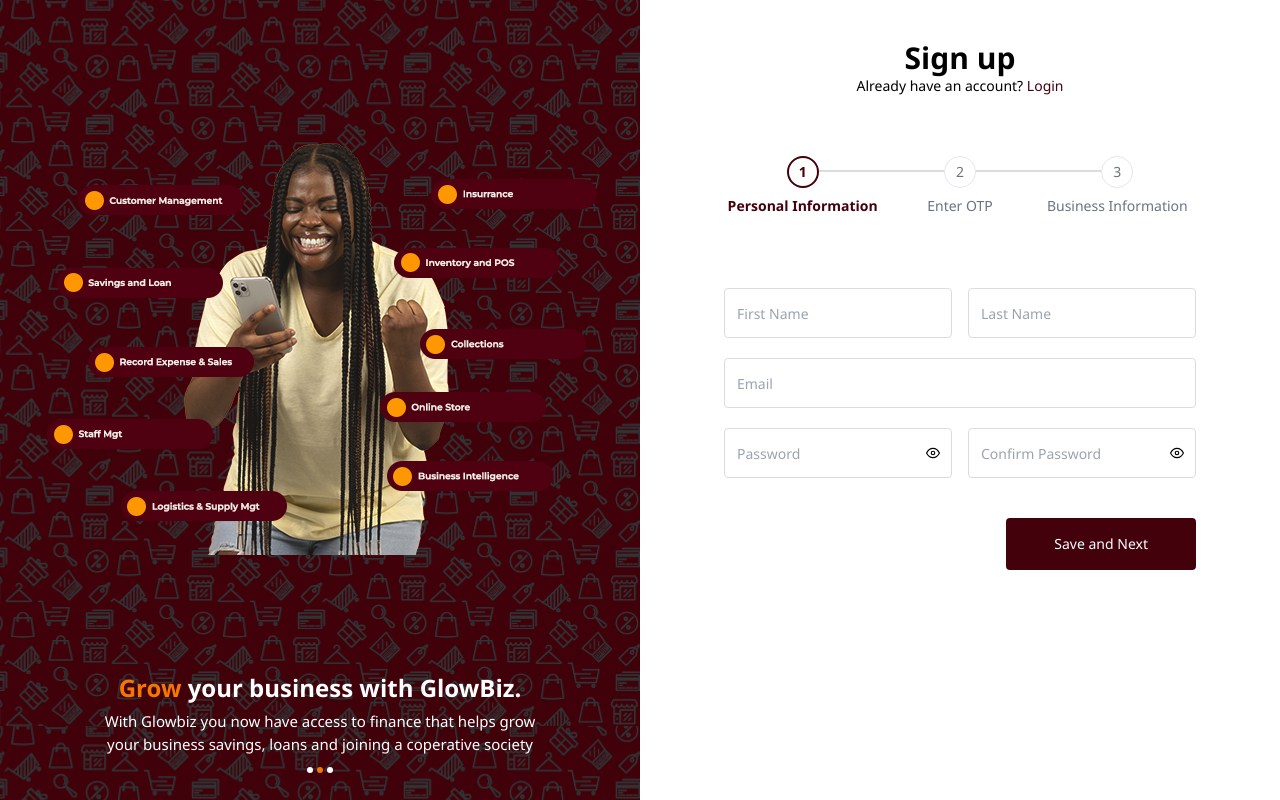
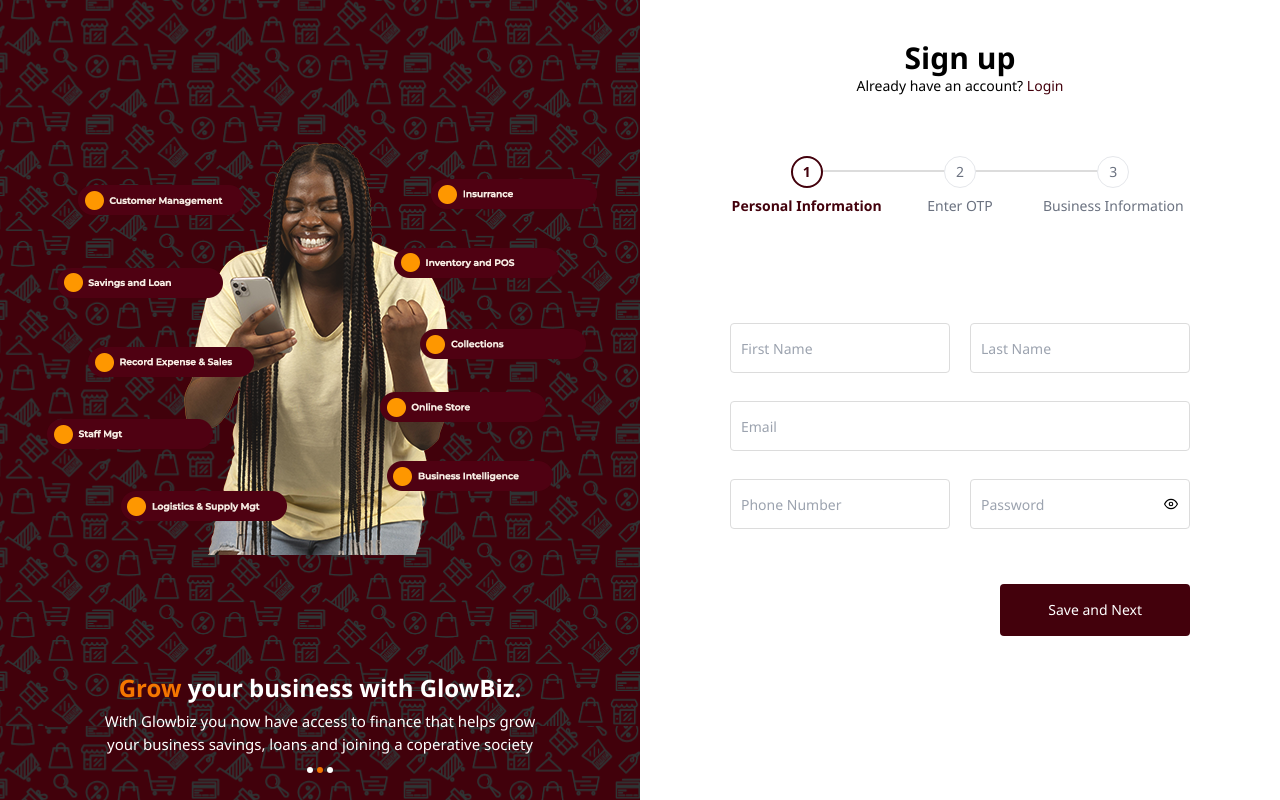
Before and after one commit to Isah-Hamza/kiosk, a React (Vite) app: page /register in a window 1280 px wide. Built offline with nearby package versions, Linux system fonts and the light colour scheme.

Commit message:
connected register endpoint

```diff
--- a/src/Services/UserServices.js
+++ b/src/Services/UserServices.js
@@ -5,3 +5,7 @@ export async function AuthenticateUser(payload) {
   const response = await api.post(ApiEndPoints.authenticate, payload);
   return response;
 }
+export async function Signup(payload) {
+  const response = await api.post(ApiEndPoints.signup, payload);
+  return response;
+}
--- a/src/pages/Register/index.jsx
+++ b/src/pages/Register/index.jsx
@@ -6,11 +6,16 @@ import CustomButton from "../../components/Buttons/CustomButton";
 import OTPInput from "../../components/CustomInput/OTPInput";
 import CustomSelect from "../../components/CustomInput/Select";
 import { Link, useNavigate } from "react-router-dom";
-
+import ValidationError from "../../components/Error/ValidationError";
+import { useSelector, useDispatch } from "react-redux";
 import { IoMdCheckmark } from "react-icons/io";
 import { useFormik } from "formik";
+import * as Yup from "yup";
+import { signupAction } from "../../store/slices/user/signupSlice";
 
 const Register = () => {
+  const { loading, data } = useSelector((state) => state.signup);
+  const dispatch = useDispatch();
   const navigate = useNavigate();
   const steps = [
     {
@@ -45,12 +50,27 @@ const Register = () => {
       phone: "",
       password: "",
     },
+    validationSchema: Yup.object().shape({
+      firstName: Yup.string().required("First Name is required"),
+      lastName: Yup.string().required("Last Name is required"),
+      phone: Yup.string().required("Phone Number is required"),
+      email: Yup.string()
+        .email("Invalid email address")
+        .required("Email is required"),
+      password: Yup.string().required("Password is required"),
+    }),
+    onSubmit(values) {
+      values.deviceToken = "test_token";
+      dispatch(signupAction({ data: values, navigate }));
+    },
   });
+
+  const { errors, touched, handleSubmit, getFieldProps } = formik;
 
   return (
     <div>
       <AuthPagesLayout>
-        <div className="w-full mt-16 my-16 sm:my-10  flex flex-col self-start px-5">
+        <div className="max-w-[500px] w-full mt-16 my-16 sm:my-10  flex flex-col self-start px-5">
           <div className="text-center">
             <p className="font-semibold text-3xl">Sign up</p>
             <p className="text-sm text-secondary-brown">
@@ -95,44 +115,80 @@ const Register = () => {
 
           {currStep === 1 ? (
             <div className="w-full mt-14">
-              <div className="grid sm:grid-cols-2 gap-4">
+              <form onSubmit={handleSubmit}>
+                <div className="grid sm:grid-cols-2 gap-5 gap-y-6 !text-black">
+                  <div>
                     <CustomInput
+                      className="!h-[50px]"
                       type={"text"}
                       placeholder={"First Name"}
                       id={"first_name"}
+                      {...getFieldProps("firstName")}
                     />
+                    {touched.firstName && errors.firstName && (
+                      <ValidationError msg={errors.firstName} />
+                    )}
+                  </div>
+                  <div>
                     <CustomInput
+                      className="!h-[50px]"
                       type={"text"}
                       placeholder="Last Name"
                       id={"last_name"}
+                      {...getFieldProps("lastName")}
                     />{" "}
+                    {touched.lastName && errors.lastName && (
+                      <ValidationError msg={errors.lastName} />
+                    )}
+                  </div>
                   <div className="sm:col-span-2">
                     <CustomInput
+                      className="!h-[50px]"
                       type={"text"}
                       placeholder={"Email"}
                       id={"email"}
+                      {...getFieldProps("email")}
                     />{" "}
+                    {touched.email && errors.email && (
+                      <ValidationError msg={errors.email} />
+                    )}
                   </div>
+                  <div>
+                    <CustomInput
+                      placeholder={"Phone Number"}
+                      id={"phone"}
+                      type={"text"}
+                      className="transparent-bg !h-[50px]"
+                      {...getFieldProps("phone")}
+                    />{" "}
+                    {touched.phone && errors.phone && (
+                      <ValidationError msg={errors.phone} />
+                    )}
+                  </div>
+                  <div>
                     <CustomInput
                       placeholder={"Password"}
                       id={"password"}
                       type={"password"}
-                  className="transparent-bg"
+                      className="transparent-bg !h-[50px]"
+                      {...getFieldProps("password")}
                     />{" "}
-                <CustomInput
-                  placeholder={"Confirm Password"}
-                  id={"confirm_password"}
-                  type={"password"}
-                  className="transparent-bg"
-                />{" "}
+                    {touched.password && errors.password && (
+                      <ValidationError msg={errors.password} />
+                    )}
+                  </div>
                 </div>
                 <div className="ml-auto w-full sm:w-fit mt-10">
                   <CustomButton
-                  clickHandler={() => setCurrStep(2)}
+                    // clickHandler={() => setCurrStep(2)}
                     className={"w-full"}
                     children={"Save and Next"}
+                    type={"submit"}
+                    loading={loading}
+                    disabled={loading}
                   />
                 </div>
+              </form>
             </div>
           ) : null}
 
--- a/src/store/index.js
+++ b/src/store/index.js
@@ -1,11 +1,13 @@
 import { configureStore } from "@reduxjs/toolkit";
 // import TestingSlice from "./slice/TestingSlice";
 import loginSlice from "./slices/user/loginSlice";
+import signupSlice from "./slices/user/signupSlice";
 
 const store = configureStore({
   reducer: {
     // testingSlice: TestingSlice,
     authenticate: loginSlice,
+    signup: signupSlice,
   },
   middleware: (getDefaultMiddleware) => {
     return getDefaultMiddleware();
--- /dev/null
+++ b/src/store/slices/user/signupSlice.js
@@ -0,0 +1,48 @@
+import { createAsyncThunk, createSlice } from "@reduxjs/toolkit";
+import { Signup } from "../../../Services/UserServices";
+import customToast from "../../../components/Toast/toastify";
+
+const initialState = {
+  loading: false,
+  error: null,
+  data: [],
+};
+
+const signupSlice = createSlice({
+  name: "signupSlice",
+  initialState,
+
+  reducers: {},
+
+  extraReducers: (builder) => {
+    builder.addCase(signupAction.pending, (state) => {
+      state.loading = true;
+    });
+    builder.addCase(signupAction.fulfilled, (state, action) => {
+      state.data = action.payload.data;
+      state.loading = false;
+    });
+    builder.addCase(signupAction.rejected, (state, action) => {
+      state.error = action.payload;
+      state.loading = false;
+    });
+  },
+});
+
+export const signupAction = createAsyncThunk(
+  "signupAction",
+  async ({ data, navigate }, thunkApi) => {
+    return Signup(data)
+      .then((res) => {
+        navigate("/login");
+        customToast(res.message ?? "Account Created Successful");
+        return res;
+      })
+      .catch((e) => {
+        customToast(e.message, true);
+        return thunkApi.rejectWithValue(e);
+      });
+  }
+);
+
+export default signupSlice.reducer;
--- a/src/styles/login.css
+++ b/src/styles/login.css
@@ -20,6 +20,7 @@
   margin: 0 auto;
   font-size: 14px;
   background-color: transparent;
+  width: 100%;
 }
 
 .login .left .form-container h2 {
```
Lines whose indentation alone changed are shown as unchanged.
